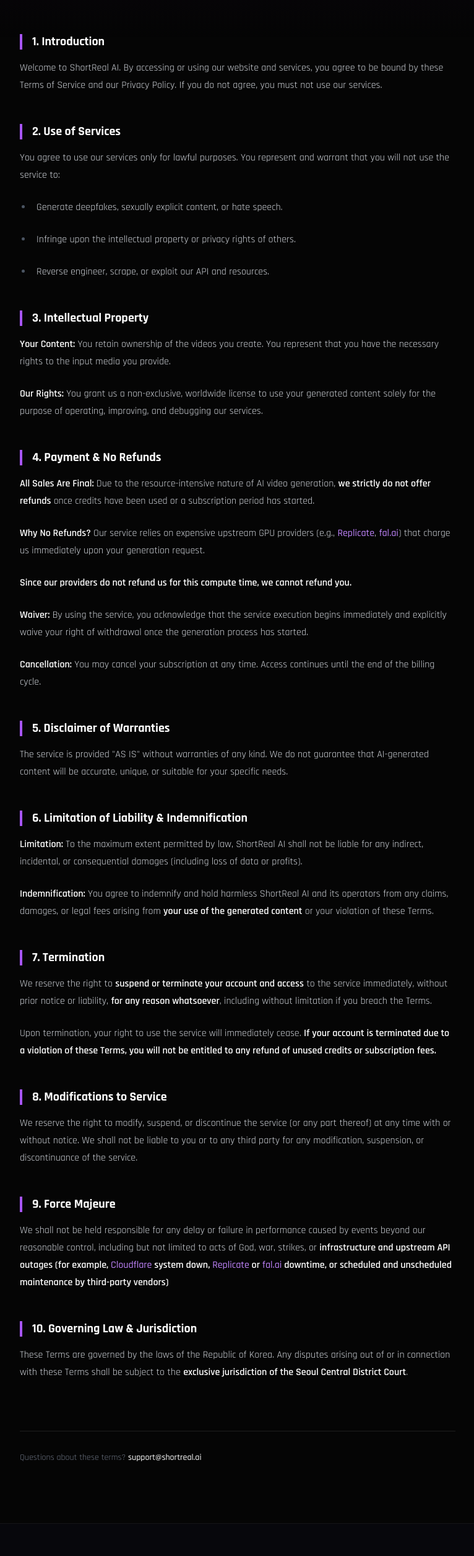
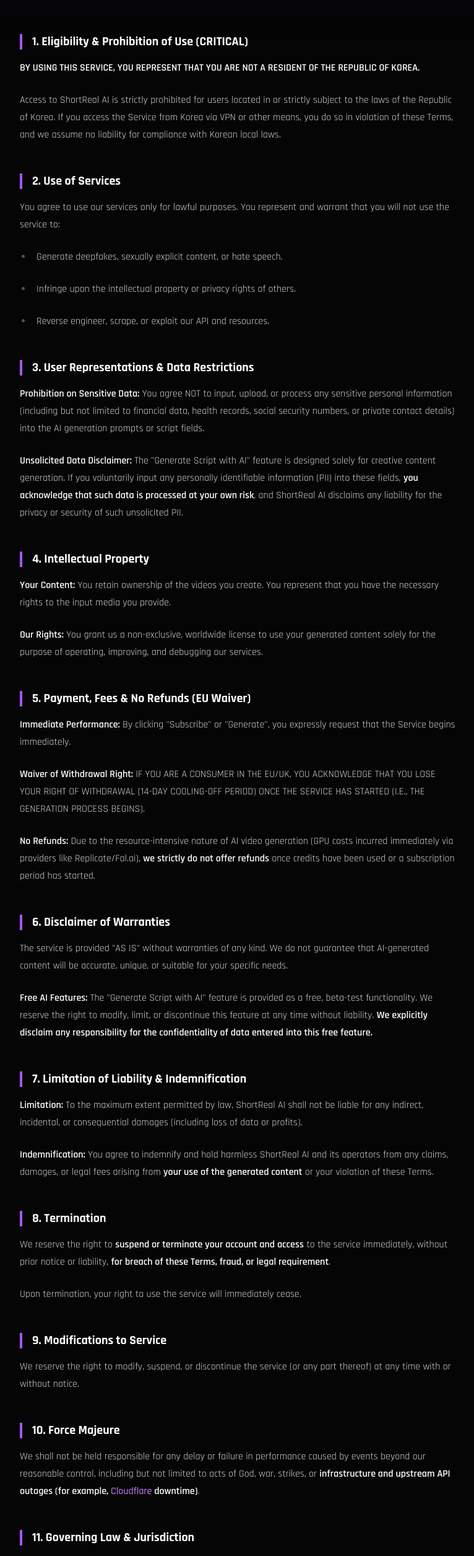
Before and after one commit to lht1324/short_real, a Next.js app: page /legal/terms in a window 1280 px wide. Shown: the part 234-2745 px from the top of the page at 62% size, without its empty margins (256-1022 px from the left). Built offline with nearby package versions, Linux system fonts and the light colour scheme; no server answers.

Commit message:
[Update] [약관 강화, AuthForm에 약관 동의 내용 추가]

```diff
--- a/components/page/legal/LegalPageMarkdownData.ts
+++ b/components/page/legal/LegalPageMarkdownData.ts
@@ -1,6 +1,7 @@
 export const TERMS_OF_SERVICE = `
-## 1. Introduction
-Welcome to ShortReal AI. By accessing or using our website and services, you agree to be bound by these Terms of Service and our Privacy Policy. If you do not agree, you must not use our services.
+## 1. Eligibility & Prohibition of Use (CRITICAL)
+**BY USING THIS SERVICE, YOU REPRESENT THAT YOU ARE NOT A RESIDENT OF THE REPUBLIC OF KOREA.**
+Access to ShortReal AI is strictly prohibited for users located in or strictly subject to the laws of the Republic of Korea. If you access the Service from Korea via VPN or other means, you do so in violation of these Terms, and we assume no liability for compliance with Korean local laws.
 
 ## 2. Use of Services
 You agree to use our services only for lawful purposes. You represent and warrant that you will not use the service to:
@@ -8,36 +9,41 @@ You agree to use our services only for lawful purposes. You represent and warran
 - Infringe upon the intellectual property or privacy rights of others.
 - Reverse engineer, scrape, or exploit our API and resources.
 
-## 3. Intellectual Property
+## 3. User Representations & Data Restrictions
+**Prohibition on Sensitive Data:** You agree NOT to input, upload, or process any sensitive personal information (including but not limited to financial data, health records, social security numbers, or private contact details) into the AI generation prompts or script fields.
+**Unsolicited Data Disclaimer:** The "Generate Script with AI" feature is designed solely for creative content generation. If you voluntarily input any personally identifiable information (PII) into these fields, **you acknowledge that such data is processed at your own risk**, and ShortReal AI disclaims any liability for the privacy or security of such unsolicited PII.
+
+## 4. Intellectual Property
 **Your Content:** You retain ownership of the videos you create. You represent that you have the necessary rights to the input media you provide.
 **Our Rights:** You grant us a non-exclusive, worldwide license to use your generated content solely for the purpose of operating, improving, and debugging our services.
 
-## 4. Payment & No Refunds
-**All Sales Are Final:** Due to the resource-intensive nature of AI video generation, **we strictly do not offer refunds** once credits have been used or a subscription period has started.
-**Why No Refunds?** Our service relies on expensive upstream GPU providers (e.g., [Replicate](https://replicate.com/), [fal.ai](https://fal.ai)) that charge us immediately upon your generation request.
-**Since our providers do not refund us for this compute time, we cannot refund you.**
-**Waiver:** By using the service, you acknowledge that the service execution begins immediately and explicitly waive your right of withdrawal once the generation process has started.
-**Cancellation:** You may cancel your subscription at any time. Access continues until the end of the billing cycle.
+## 5. Payment, Fees & No Refunds (EU Waiver)
+**Immediate Performance:** By clicking "Subscribe" or "Generate", you expressly request that the Service begins immediately.
+**Waiver of Withdrawal Right:** IF YOU ARE A CONSUMER IN THE EU/UK, YOU ACKNOWLEDGE THAT YOU LOSE YOUR RIGHT OF WITHDRAWAL (14-DAY COOLING-OFF PERIOD) ONCE THE SERVICE HAS STARTED (I.E., THE GENERATION PROCESS BEGINS).
+**No Refunds:** Due to the resource-intensive nature of AI video generation (GPU costs incurred immediately via providers like Replicate/Fal.ai), **we strictly do not offer refunds** once credits have been used or a subscription period has started.
 
-## 5. Disclaimer of Warranties
+## 6. Disclaimer of Warranties
 The service is provided "AS IS" without warranties of any kind. We do not guarantee that AI-generated content will be accurate, unique, or suitable for your specific needs.
+**Free AI Features:** The "Generate Script with AI" feature is provided as a free, beta-test functionality. We reserve the right to modify, limit, or discontinue this feature at any time without liability. **We explicitly disclaim any responsibility for the confidentiality of data entered into this free feature.**
 
-## 6. Limitation of Liability & Indemnification
+## 7. Limitation of Liability & Indemnification
 **Limitation:** To the maximum extent permitted by law, ShortReal AI shall not be liable for any indirect, incidental, or consequential damages (including loss of data or profits).
 **Indemnification:** You agree to indemnify and hold harmless ShortReal AI and its operators from any claims, damages, or legal fees arising from **your use of the generated content** or your violation of these Terms.
 
-## 7. Termination
-We reserve the right to **suspend or terminate your account and access** to the service immediately, without prior notice or liability, **for any reason whatsoever**, including without limitation if you breach the Terms.
-Upon termination, your right to use the service will immediately cease. **If your account is terminated due to a violation of these Terms, you will not be entitled to any refund of unused credits or subscription fees.**
+## 8. Termination
+We reserve the right to **suspend or terminate your account and access** to the service immediately, without prior notice or liability, **for breach of these Terms, fraud, or legal requirement**.
+Upon termination, your right to use the service will immediately cease.
 
-## 8. Modifications to Service
-We reserve the right to modify, suspend, or discontinue the service (or any part thereof) at any time with or without notice. We shall not be liable to you or to any third party for any modification, suspension, or discontinuance of the service.
+## 9. Modifications to Service
+We reserve the right to modify, suspend, or discontinue the service (or any part thereof) at any time with or without notice.
 
-## 9. Force Majeure
-We shall not be held responsible for any delay or failure in performance caused by events beyond our reasonable control, including but not limited to acts of God, war, strikes, or **infrastructure and upstream API outages (for example, [Cloudflare](https://www.cloudflare.com/) system down, [Replicate](https://replicate.com/) or [fal.ai](https://fal.ai) downtime, or scheduled and unscheduled maintenance by third-party vendors)**
+## 10. Force Majeure
+We shall not be held responsible for any delay or failure in performance caused by events beyond our reasonable control, including but not limited to acts of God, war, strikes, or **infrastructure and upstream API outages (for example, [Cloudflare](https://www.cloudflare.com/) downtime)**.
 
-## 10. Governing Law & Jurisdiction
-These Terms are governed by the laws of the Republic of Korea. Any disputes arising out of or in connection with these Terms shall be subject to the **exclusive jurisdiction of the Seoul Central District Court**.
+## 11. Governing Law & Jurisdiction
+**Governing Law:** These Terms shall be governed by and construed in accordance with the laws of the **State of Delaware, United States**, without regard to its conflict of law principles.
+**Jurisdiction:** Any legal suit, action, or proceeding arising out of, or related to, these Terms or the Service shall be instituted exclusively in the federal or state courts located in the **State of Delaware**. You waive any and all objections to the exercise of jurisdiction over you by such courts and to venue in such courts.
+**Arbitration:** At our sole discretion, we may require you to submit any disputes arising from the use of these Terms or the Service, including disputes arising from or concerning their interpretation, violation, invalidity, non-performance, or termination, to final and binding arbitration under the Rules of Arbitration of the American Arbitration Association applying Delaware law.
 `;
 
 export const PRIVACY_POLICY = `
@@ -46,7 +52,7 @@ ShortReal AI ("we", "us", or "our") respects your privacy. This Privacy Policy e
 
 ## 2. Information We Collect
 - **Account Data:** Email address, name, and profile picture (via OAuth providers).
-- **Usage Data:** Prompts, generated video metadata, and interaction logs. Technical data such as IP address and browser type is automatically collected by our infrastructure providers (e.g., Vercel, Cloudflare) for security and analytics purposes.
+- **Usage Data:** Prompts, generated video metadata, and interaction logs. Technical data such as IP address and browser type is automatically collected by our infrastructure providers for security and analytics purposes.
 - **Payment Data:** We do not store credit card details. All financial transactions are processed by our secure payment provider, Polar (or Stripe).
 
 ## 3. How We Use Your Information
@@ -55,33 +61,40 @@ ShortReal AI ("we", "us", or "our") respects your privacy. This Privacy Policy e
 - To detect and prevent fraud or abuse (e.g., NSFW content filtering).
 - To communicate with you regarding updates, support, and invoices.
 
-## 4. Data Sharing & Third Parties
-We may share your data with the following third-party vendors to facilitate our services:
-- **AI Models:** [DeepSeek](https://www.deepseek.com/en/), [Replicate](https://replicate.com/), [fal.ai](https://fal.ai) (for content generation)
-- **Infrastructure:** [Vercel](https://vercel.com/home), [Cloudflare](https://www.cloudflare.com/), [Supabase](https://supabase.com/) (for hosting and database)
-- **Analytics:** [Vercel](https://vercel.com/home), [Cloudflare](https://www.cloudflare.com/) (for usage analysis)
-- **Payments:** [Polar](https://polar.sh/), [Stripe](https://stripe.com/) (for processing payments)
+## 4. Data Sharing & Third-Party Sub-processors
+We utilize industry-leading AI infrastructure providers to generate content. Your input data is processed by the following entities:
+- **AI Infrastructure**
+  - **Text** (for script generation & LLM routing)
+    - [OpenRouter LLC](https://openrouter.ai/) (USA)
+  - **Video/Image** (for media generation)
+    - [Replicate Inc.](https://replicate.com/) (USA)
+    - [fal.ai](https://fal.ai) (USA)
+- **Infrastructure** (for hosting and database)
+  - [Vercel](https://vercel.com/home)
+  - [Cloudflare](https://www.cloudflare.com/)
+  - [Supabase](https://supabase.com/)
+- **Payments** (for processing payments)
+  - [Polar](https://polar.sh/)
+  - [Stripe](https://stripe.com/)
+
+**International Transfers:** By using the Service, you acknowledge that your data may be transferred to and processed in the **United States**. We rely on standard contractual clauses (SCCs) or adequacy decisions where applicable to ensure data protection.
 
 ## 5. Cookies and Tracking Technologies
-We use cookies and similar tracking technologies to track the activity on our service and hold certain information. You can instruct your browser to refuse all cookies, but some parts of our service may not function properly without them.
+We use cookies and similar tracking technologies to track the activity on our service and hold certain information. You can instruct your browser to refuse all cookies.
 
 ## 6. Data Security
-We implement industry-standard security measures (SSL encryption, secure databases) to protect your personal information. However, no method of transmission over the Internet is 100% secure, and we cannot guarantee absolute security.
+We implement industry-standard security measures (SSL encryption, secure databases) to protect your personal information. However, no method of transmission over the Internet is 100% secure.
 
 ## 7. User Rights (GDPR & CCPA)
-Depending on your location, you may have the following rights:
-- **Right to Access:** You have the right to request copies of your personal data.
-- **Right to Rectification:** You can request that we correct any information you believe is inaccurate.
-- **Right to Deletion:** You can request that we delete your personal data ("Right to be Forgotten").
-To exercise these rights, please contact us at [support email].
+Depending on your location, you may have rights to Access, Rectification, or Deletion of your personal data. To exercise these rights, please contact us at [support@shortreal.ai]. We will respond to your request within 30 days.
 
 ## 8. Children's Privacy
-Our service is not intended for use by children under the age of 13. We do not knowingly collect personal information from children. If we discover that a child under 13 has provided us with personal information, we will delete it immediately.
+Our service is not intended for use by children under the age of **16 (or 13 where applicable)**. We do not knowingly collect personal information from children.
 
 ## 9. Changes to This Privacy Policy
-We may update our Privacy Policy from time to time. We will notify you of any changes by posting the new Privacy Policy on this page and updating the "Last Updated" date.
+We may update our Privacy Policy from time to time. We will notify you of any changes by posting the new Privacy Policy on this page.
 
 ## 10. Contact Us
-If you have any questions about this Privacy Policy or wish to exercise your user rights, please contact us at:
-- **Email:** support@shortreal.ai
+If you have any questions about this Privacy Policy, please contact us at:
+- **Email:** [support@shortreal.ai](mailto:support@shortreal.ai)
 `;
--- a/components/page/sign-in/AuthForm.tsx
+++ b/components/page/sign-in/AuthForm.tsx
@@ -61,6 +61,24 @@ function AuthForm({
                     {footerText}
                 </p>
             </div>
+
+            {/* Legal Disclaimer (Click-wrap) - 가장 중요한 부분 */}
+            <div className="pt-4 text-center space-y-2">
+                <p className="text-[14px] text-gray-500 leading-tight">
+                    By continuing, you agree to our{' '}
+                    <a href="/legal/terms" target="_blank" className="text-gray-400 hover:text-white underline decoration-gray-600 underline-offset-2 transition-colors">
+                        Terms of Service
+                    </a>{' '}
+                    and{' '}
+                    <a href="/legal/privacy" target="_blank" className="text-gray-400 hover:text-white underline decoration-gray-600 underline-offset-2 transition-colors">
+                        Privacy Policy
+                    </a>.
+                </p>
+                {/* EU 환불 방어용 문구 (작지만 명확하게) */}
+                <p className="text-[12px] text-gray-600">
+                    * You acknowledge that the service begins immediately and waive the right of withdrawal.
+                </p>
+            </div>
         </div>
     )
 }
--- a/components/public/footer/Footer.tsx
+++ b/components/public/footer/Footer.tsx
@@ -22,8 +22,8 @@ function Footer() {
 
                     {/* Links */}
                     <div className="flex space-x-8 text-sm">
+                        <a href={`/legal/terms`} className="text-gray-400 hover:text-white transition-colors">Terms of Service</a>
                         <a href={`/legal/privacy`} className="text-gray-400 hover:text-white transition-colors">Privacy Policy</a>
-                        <a href={`/legal/terms`} className="text-gray-400 hover:text-white transition-colors">Terms of Service</a>
                     </div>
 
                     {/* Social Links */}
```
